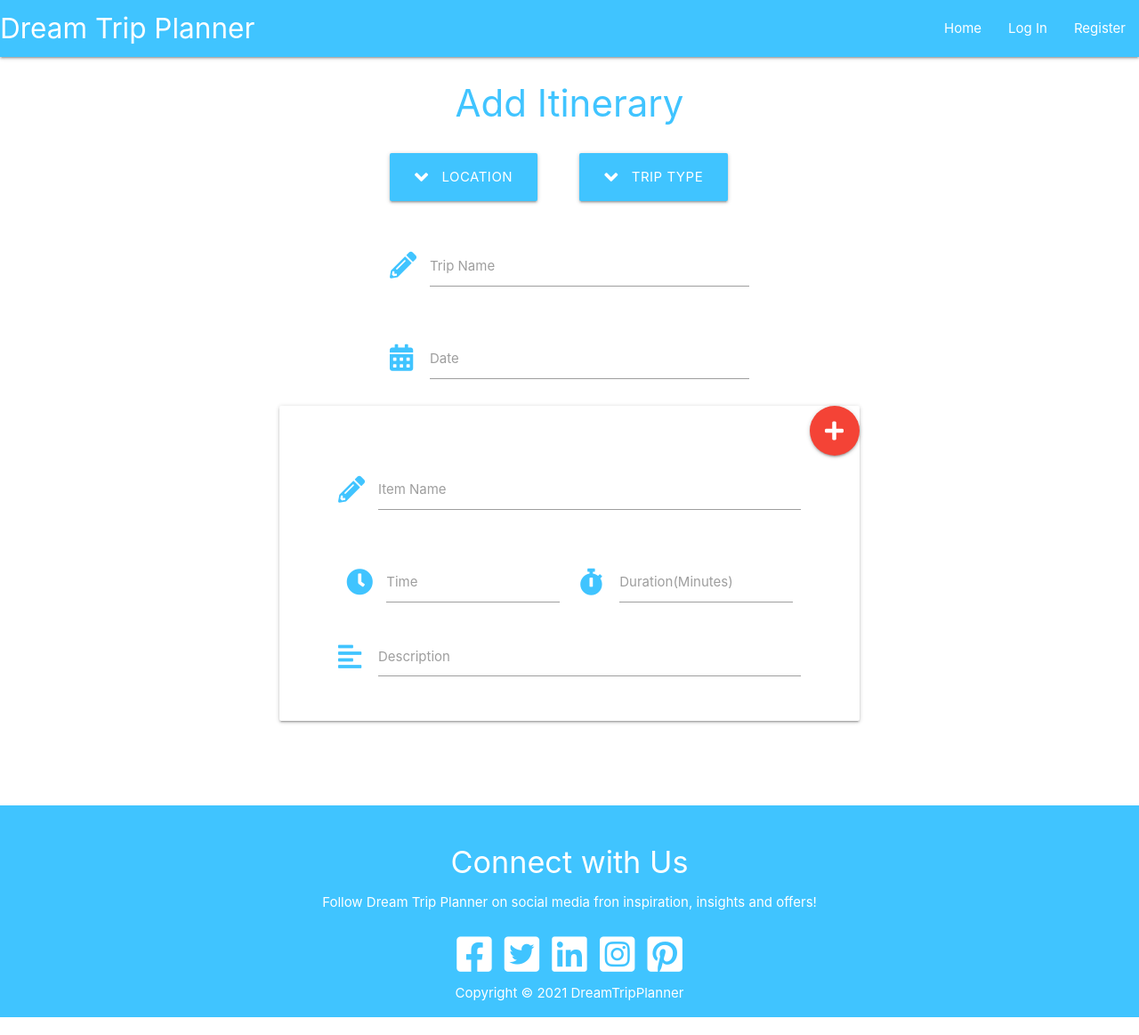
After one commit to shoreenb/dream-trip-planner, a Python web app: template templates/add_itinerary.html in a window 1280 px wide. The commit adds this page. Shown: the whole page at 89% size. Run offline with Jinja, Linux system fonts and the light colour scheme; the template is opened without the code that fills it, so the values that code supplies are empty.

Commit message:
Add itinerary form input fields

```diff
--- a/static/js/script.js
+++ b/static/js/script.js
@@ -3,5 +3,28 @@
      $(".sidenav").sidenav();
      $('.slider').slider();
      $('.collapsible').collapsible();
+     $('.datepicker').datepicker({
+         format: "dd mmmm, yyyy",
+         minDate: new Date(),
+         autoClose: true,
+         showClearBtn: true,
+         i18n: {
+             done: "Select"
+         }
+     });
+     $('.timepicker').timepicker({
+         autoClose: true,
+         twelveHour: false,
+         showClearBtn: true,
+         i18n: {
+             done: "Select"
+         }
+     });
      $('.dropdown-trigger').dropdown();
+     $('.fixed-action-btn').floatingActionButton() {
+         $('#itinerary_card.first_itinerary_card').click(function () {
+             $('#itinerary_card.first_itinerary_card').clone().find('row').val('').end.
+             find('textarea').val('').end.appendTo('#itinerary_card_new.card-panel');
+         });
+     };
  });
--- a/templates/account.html
+++ b/templates/account.html
@@ -22,7 +22,7 @@
                 {% for item in itinerarys %}
                 <li><a href="{{ url_for('get_itinerarys') }}">
                         <div class="collapsible-header white-text light-blue accent-2 ">
-                            {{ item.name }}: {{ item.date }}
+                            {{ item.item_name }}: {{ item.date }}
 
                         </div>
                     </a>
--- /dev/null
+++ b/templates/add_itinerary.html
@@ -0,0 +1,97 @@
+{% extends "base.html" %}
+{% block content %}
+
+<h3 class="center-align light-blue-text text-accent-2">
+    Add Itinerary
+</h3>
+<div class="row">
+    <form class="col s12" method="POST" action="">
+        <div class="row">
+            <div class="input-field col s2 offset-m4">
+                <!-- Dropdown Trigger -->
+                <a class='dropdown-trigger btn-large light-blue accent-2' href='#' data-target='dropdown1'><i
+                        class="fas fa-angle-down left fa-2x white-text"></i>Location</a>
+
+                <!-- Dropdown Structure -->
+                <ul id='dropdown1' class='dropdown-content'>
+                    <li><a href="#!">one</a></li>
+                    <li><a href="#!">two</a></li>
+                    <li class="divider" tabindex="-1"></li>
+                    <li><a href="#!">three</a></li>
+                    <li><a href="#!"><i class="material-icons">view_module</i>four</a></li>
+                    <li><a href="#!"><i class="material-icons">cloud</i>five</a></li>
+                </ul>
+            </div>
+            <div class="input-field col s2">
+                <!-- Dropdown Trigger -->
+                <a class='dropdown-trigger btn-large light-blue accent-2' href='#' data-target='dropdown1'><i
+                        class="fas fa-angle-down left fa-2x white-text"></i>Trip Type</a>
+
+                <!-- Dropdown Structure -->
+                <ul id='dropdown1' class='dropdown-content'>
+                    <li><a href="#">one</a></li>
+                    <li><a href="#!">two</a></li>
+                    <li class="divider" tabindex="-1"></li>
+                    <li><a href="#!">three</a></li>
+                    <li><a href="#!"><i class="material-icons">view_module</i>four</a></li>
+                    <li><a href="#!"><i class="material-icons">cloud</i>five</a></li>
+                </ul>
+            </div>
+        </div>
+        <div class="row">
+            <div class="input-field col s4 offset-m4">
+                <i class="fas fa-pencil-alt prefix light-blue-text text-accent-2"></i>
+                <input id="item_name" name="item_name" minlength="5" maxlength="50" type="text" class="validate"
+                    required>
+                <label for="item_name">Trip Name</label>
+            </div>
+        </div>
+        <div class="row">
+            <div class="input-field col s4 offset-m4">
+                <i class="fas fa-calendar-alt prefix light-blue-text text-accent-2"></i>
+                <input id="date" name="date" type="text" class="datepicker validate" required>
+                <label for="date">Date</label>
+            </div>
+            <div id="itinerary_card" class="row">
+                <div class="card-panel col s12 m6 offset-m3">
+                    <div class="first_itinerary_card">
+                        <div class="row">
+                            <a class="btn-floating btn-large right waves-effect waves-light red activator"
+                                onclick="duplicate();"><i class="fas fa-plus"></i></a>
+                            <div class="input-field col s10 offset-m1 offset-m1">
+                                <i class="fas fa-pencil-alt prefix light-blue-text text-accent-2"></i>
+                                <input id="item_name" name="item_name" minlength="5" maxlength="50" type="text"
+                                    class="validate" required>
+                                <label for="item_name">Item Name</label>
+                            </div>
+                        </div>
+                        <div class="input-field col s5 offset-m1 offset-m1">
+                            <i class="fas fa-clock prefix light-blue-text text-accent-2"></i>
+                            <input id="time" name="time" type="text" class="timepicker validate" required>
+                            <label for="time">Time</label>
+                        </div>
+                        <div class="input-field col s5">
+                            <i class="fas fa-stopwatch prefix light-blue-text text-accent-2"></i>
+                            <input id="duration" name="duration" type="number" step="10" min="0" class="validate"
+                                required>
+                            <label for="duration">Duration(Minutes)</label>
+                        </div>
+                        <div class="row">
+                            <div class="input-field col s10 offset-m1 offset-m1">
+                                <i class="fas fa-align-left prefix light-blue-text text-accent-2"></i>
+                                <textarea id="item_description" name="item_description" minlength="5" maxlength="200"
+                                    class="materialize-textarea validate" required></textarea>
+                                <label for="item_description">Description</label>
+                            </div>
+                        </div>
+                    </div>
+                </div>
+            </div>
+
+            <div id="itinerary_card_new" class="row">
+            </div>
+
+    </form>
+</div>
+
+{% endblock %}
--- a/templates/base.html
+++ b/templates/base.html
@@ -30,6 +30,7 @@
                     <li><a href="{{ url_for('get_home') }}">Home</a></li>
                     {% if session.user %}
                     <li><a href="{{ url_for('get_account', username=session['user']) }}">Account</a></li>
+                    <li><a href="{{ url_for('add_itinerary') }}">Add Itinerary</a></li>
                     <li><a href="{{ url_for('get_itinerarys') }}">Itineraries</a></li>
                     <li><a href="#">Manage Destinations</a></li>
                     <li><a href="{{ url_for('logout') }}">Log Out</a></li>
@@ -49,6 +50,7 @@
             <li><a href="{{ url_for('get_home') }}">Home</a></li>
             {% if session.user %}
             <li><a href="{{ url_for('get_account', username=session['user']) }}">Account</a></li>
+            <li><a href="{{ url_for('add_itinerary') }}">Add Itinerary</a></li>
             <li><a href="{{ url_for('get_itinerarys') }}">Itineraries</a></li>
             <li><a href="#">Manage Destinations</a></li>
             <li><a href="{{ url_for('logout') }}">Log Out</a></li>
--- a/templates/itinerarys.html
+++ b/templates/itinerary.html
@@ -10,14 +10,14 @@
             {% for item in itinerarys %}
             <li>
                 <div class="collapsible-header center white-text light-blue accent-2 ">
-                    <strong>{{ item.name }}</strong>: {{ item.date }}
+                    <strong>{{ item.item_name }}</strong>: {{ item.date }}
                 </div>
                 <div class="collapsible-body">
                     <p><strong>Item No.:</strong> {{ item.order }}</p>
                     <p><strong>Time:</strong> {{ item.time}}</p>
                     <p><strong>Country: </strong>{{ item.country }}</p>
                     <p><strong>Location: </strong>{{ item.holiday_type }}</p>
-                    <p><strong>Notes: </strong>{{ item.description }}</p>
+                    <p><strong>Notes: </strong>{{ item.item_description }}</p>
                 </div>
             </li>
             {% endfor %}
```
Also changed, not shown: app.py (+6 -1 lines).
